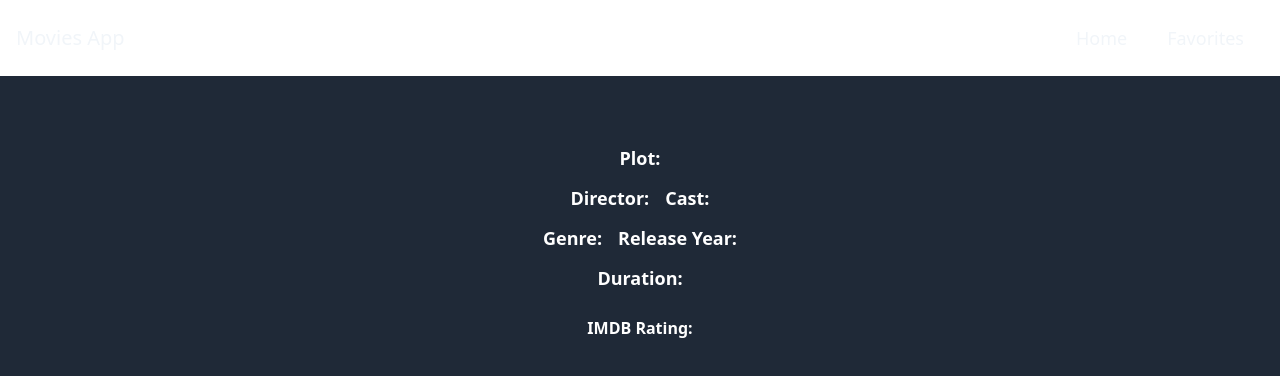
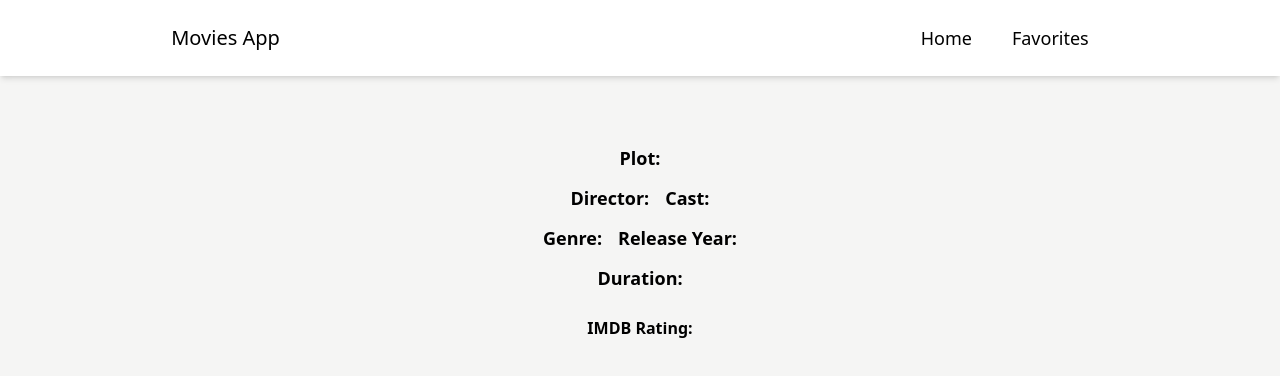
Before and after one commit to Manu-Andaluz/Movies-Search-App, a React (Vite) app: page /movie/1 in a window 1280 px wide. Shown: the top 376 px of the page. Built offline with nearby package versions, Linux system fonts and the light colour scheme; no server answers.

Commit message:
changing colors of the page

```diff
--- a/index.html
+++ b/index.html
@@ -8,7 +8,7 @@
   <title>Movie Serach App</title>
 </head>
 
-<body class="bg-gray-800">
+<body class="bg-stone-100">
   <div id="root"></div>
   <script type="module" src="/src/main.jsx"></script>
 </body>
--- a/src/components/Favorites/Favorites.jsx
+++ b/src/components/Favorites/Favorites.jsx
@@ -13,7 +13,7 @@ export class ConnectedList extends Component {
         <div className="flex flex-wrap justify-center	m-auto gap-8 p-5 text-white">
           {this.props.movies &&
             this.props.movies.map((movie) => (
-              <div key={movie.id} className="text-white grid">
+              <div key={movie.id} className="text-black grid">
                 <img src={movie.img} className="w-64" />
                 <Link
                   to={`/movie/:${movie.id}`}
--- a/src/components/MovieCard/MovieCard.jsx
+++ b/src/components/MovieCard/MovieCard.jsx
@@ -7,19 +7,17 @@ const MovieCard = ({ id, title, poster }) => {
   const dispatch = useDispatch();
   return (
     <div
-      className="grid place-content-center gap-0 py-5 transition linear delay-40 hover:-translate-y-1 hover:scale-y-100 duration-300"
+      className="grid place-content-center gap-0 py-5 transform translate-y-4 hover:translate-y-0 duration-500 ease-in-out"
       key={id}
     >
       <Link to={`/movie/:${id}`} className="text-center grid gap-4">
         <img
           src={poster}
-          className="object-contain h-50 w-60 rounded"
+          className="object-contain h-80 w-full rounded"
           alt="Movie Poster"
         />
       </Link>
-      <div className="flex container justify-around items-center bg-black py-5 rounded-b">
-        <h4 className="mr-2 w-40 text-base text-white">{title}</h4>
-
+      <div className="flex container justify-center items-cent py-5 rounded-b">
         <button
           className="fav text-lg transition ease-in-out delay-50 hover:-translate-y-1 hover:scale-110"
           onClick={() =>
--- a/src/components/MovieDetails/MovieDetails.jsx
+++ b/src/components/MovieDetails/MovieDetails.jsx
@@ -18,7 +18,7 @@ export default function MovieDetails() {
   const state = useSelector((state) => state.movieDetail);
 
   return (
-    <div className="grid place-content-center rounded w-3/5 m-auto p-5 text-white my-5 text-center">
+    <div className="grid place-content-center rounded w-3/5 m-auto p-5 text-black my-5 text-center">
       <img src={state.Poster} className="m-auto rounded-lg" />
 
       <div className="grid gap-3 place-content-center m-auto p-4">
--- a/src/components/NavBar/NavBar.jsx
+++ b/src/components/NavBar/NavBar.jsx
@@ -4,9 +4,9 @@ import { Link, NavLink } from "react-router-dom";
 export default function NavBar() {
   return (
     <header className="navbar">
-      <nav className="flex justify-between bg-white border-gray-200 px-5 py-6 sm:px-4 dark:bg-gray-900 items-center">
+      <nav className="flex justify-around bg-white shadow-md px-5 py-6 sm:px-4 items-center">
         <div className="flex ">
-          <Link to="/" className="text-slate-100 text-xl ">
+          <Link to="/" className="text-black text-xl ">
             Movies App
           </Link>
         </div>
@@ -19,8 +19,8 @@ export default function NavBar() {
               to="/"
               className={({ isActive }) =>
                 isActive
-                  ? "text-blue-400 px-5 lg:text-lg sm:text-sm"
-                  : "text-slate-100 px-5 lg:text-lg sm:text-sm"
+                  ? "text-blue-600 px-5 lg:text-lg sm:text-sm font-semibold"
+                  : "text-black px-5 lg:text-lg sm:text-sm"
               }
               end
             >
@@ -30,8 +30,8 @@ export default function NavBar() {
               to="/favs"
               className={({ isActive }) =>
                 isActive
-                  ? "text-blue-400 px-5 lg:text-lg sm:text-sm"
-                  : "text-slate-100 px-5 lg:text-lg sm:text-sm"
+                  ? "text-blue-600 px-5 lg:text-lg sm:text-sm font-semibold"
+                  : "text-black px-5 lg:text-lg sm:text-sm"
               }
             >
               Favorites
--- a/src/components/SearchMovie/SearchMovie.jsx
+++ b/src/components/SearchMovie/SearchMovie.jsx
@@ -31,15 +31,15 @@ export default function SearchMovie() {
       <input
         type="text"
         placeholder="Search Movie..."
-        className="bg-gray-100 text-sm focus:ring-blue-500 focus:border-blue-500 block sm:w-96 2xl:w-3/5 px-8 py-2.5 dark:placeholder-gray-700 dark:text-black dark:focus:ring-blue-500 dark:focus:border-blue-500"
+        className="bg-slate-700 text-sm focus:ring-blue-500 focus:border-blue-500 block sm:w-96 2xl:w-3/5 px-8 py-3.5 dark:placeholder-white text-white dark:focus:ring-blue-500 dark:focus:border-blue-500"
         id="title"
         autoComplete="off"
         value={title}
         onChange={(e) => handleChange(e)}
       />
-      <button type="submit" className="bg-gray-100 text-sm px-8 py-2.5">
+      <button type="submit" className="bg-slate-700 text-sm px-8 py-3.5">
         <svg
-          className="w-4 h-5 text-gray-900"
+          className="w-4 h-5 text-white"
           fill="currentColor"
           xmlns="http://www.w3.org/2000/svg"
           viewBox="0 0 24 24"
```
